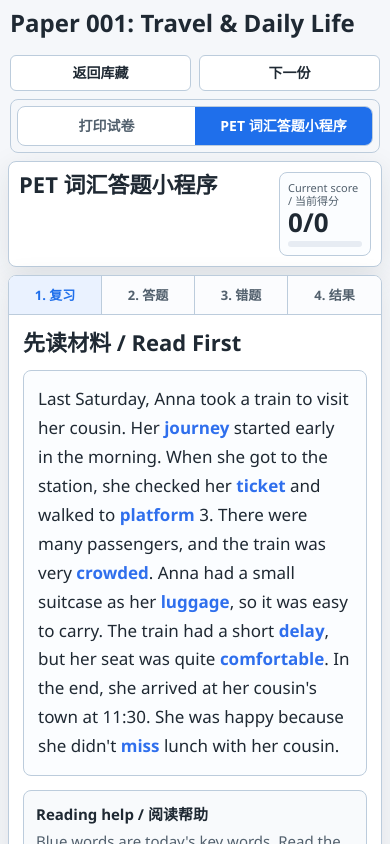
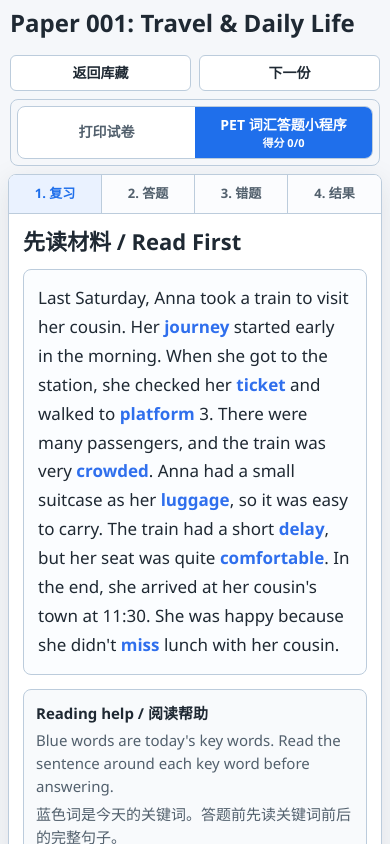
Before and after one commit to JinlingTest/pet-paper-vault, a Next.js app: page /papers/001 in a window 390 px wide. Both pictures are taken after a click on the button "PET 词汇答题小程序". Shown: the top 844 px of the page. Built offline with nearby package versions, Linux system fonts and the light colour scheme.

Commit message:
Move quiz score into mode switcher

```diff
--- a/app/globals.css
+++ b/app/globals.css
@@ -306,6 +306,10 @@ th {
 }
 
 .segmented button {
+  display: inline-flex;
+  align-items: center;
+  justify-content: center;
+  gap: 8px;
   min-height: 40px;
   padding: 8px 14px;
   border: 0;
@@ -321,9 +325,18 @@ th {
   background: #1f6feb;
 }
 
+.segmented small {
+  padding: 2px 6px;
+  border-radius: 999px;
+  background: rgba(255, 255, 255, 0.2);
+  color: #ffffff;
+  font-size: 12px;
+  line-height: 1.3;
+}
+
 .quiz-app {
   width: min(1180px, calc(100% - 32px));
-  margin: 16px auto 48px;
+  margin: 8px auto 48px;
 }
 
 .quiz-hero,
@@ -857,6 +870,17 @@ th {
     font-size: 14px;
   }
 
+  .segmented button {
+    flex-direction: column;
+    gap: 1px;
+  }
+
+  .segmented small {
+    padding: 0;
+    background: transparent;
+    font-size: 11px;
+  }
+
   .mode-switcher {
     position: sticky;
     top: 0;
@@ -874,7 +898,6 @@ th {
     margin: 6px auto 28px;
   }
 
-  .quiz-hero,
   .quiz-panel,
   .quiz-side {
     padding: 14px;
@@ -901,42 +924,6 @@ th {
 
   .score-card {
     min-width: 0;
-  }
-
-  .quiz-hero {
-    display: grid;
-    grid-template-columns: minmax(0, 1fr) 92px;
-    gap: 8px;
-    padding: 10px;
-    margin-bottom: 8px;
-  }
-
-  .quiz-hero h1 {
-    margin: 0 0 4px;
-    font-size: 22px;
-  }
-
-  .quiz-hero p {
-    display: none;
-  }
-
-  .score-card {
-    padding: 8px;
-  }
-
-  .score-card span {
-    font-size: 11px;
-    line-height: 1.2;
-  }
-
-  .score-card strong {
-    margin: 2px 0 6px;
-    font-size: 26px;
-    line-height: 1;
-  }
-
-  .progress {
-    height: 6px;
   }
 
   .option {
--- a/components/PaperModeSwitcher.tsx
+++ b/components/PaperModeSwitcher.tsx
@@ -10,6 +10,7 @@ type Mode = "paper" | "quiz";
 
 export function PaperModeSwitcher({ paper }: { paper: Paper }) {
   const [mode, setMode] = useState<Mode>("paper");
+  const [score, setScore] = useState({ correct: 0, answered: 0 });
 
   return (
     <>
@@ -27,13 +28,18 @@ export function PaperModeSwitcher({ paper }: { paper: Paper }) {
             type="button"
             onClick={() => setMode("quiz")}
           >
-            PET 词汇答题小程序
+            <span>PET 词汇答题小程序</span>
+            {mode === "quiz" ? <small>得分 {score.correct}/{score.answered}</small> : null}
           </button>
         </div>
         {mode === "paper" ? <PrintButton /> : null}
       </div>
 
-      {mode === "paper" ? <FullPaper paper={paper} /> : <QuizApp paper={paper} />}
+      {mode === "paper" ? (
+        <FullPaper paper={paper} />
+      ) : (
+        <QuizApp paper={paper} onScoreChange={setScore} />
+      )}
     </>
   );
 }
--- a/components/QuizApp.tsx
+++ b/components/QuizApp.tsx
@@ -1,6 +1,6 @@
 "use client";
 
-import { useMemo, useState } from "react";
+import { useEffect, useMemo, useState } from "react";
 import type { Paper } from "@/lib/papers";
 
 type QuizStep = "review" | "quiz" | "mistakes" | "result";
@@ -109,7 +109,13 @@ function HighlightedMaterial({ paper }: { paper: Paper }) {
   );
 }
 
-export function QuizApp({ paper }: { paper: Paper }) {
+export function QuizApp({
+  paper,
+  onScoreChange
+}: {
+  paper: Paper;
+  onScoreChange?: (score: { correct: number; answered: number }) => void;
+}) {
   const questions = useMemo(() => makeQuizQuestions(paper), [paper]);
   const [step, setStep] = useState<QuizStep>("review");
   const [currentIndex, setCurrentIndex] = useState(0);
@@ -120,24 +126,13 @@ export function QuizApp({ paper }: { paper: Paper }) {
   const answeredCount = Object.keys(answers).length;
   const correctCount = questions.filter((question) => answers[question.id] === question.answer).length;
   const wrongQuestions = questions.filter((question) => answers[question.id] && answers[question.id] !== question.answer);
-  const progress = questions.length ? Math.round((answeredCount / questions.length) * 100) : 0;
+
+  useEffect(() => {
+    onScoreChange?.({ correct: correctCount, answered: answeredCount });
+  }, [answeredCount, correctCount, onScoreChange]);
 
   return (
-    <main className="quiz-app">
-      <section className="quiz-hero">
-        <div>
-          <h1>PET 词汇答题小程序</h1>
-          <p>
-            Topic / 主题：{paper.topic}。先读材料，再按打印试卷的 Part 3、Part 5、Part 6 顺序答题。
-          </p>
-        </div>
-        <div className="score-card">
-          <span>Current score / 当前得分</span>
-          <strong>{correctCount}/{answeredCount}</strong>
-          <div className="progress"><span style={{ width: `${progress}%` }} /></div>
-        </div>
-      </section>
-
+    <main className="quiz-app compact-quiz">
       <section className="quiz-workspace">
         <div className="quiz-main-card">
           <div className="quiz-tabs" role="tablist" aria-label="Quiz steps">
```
